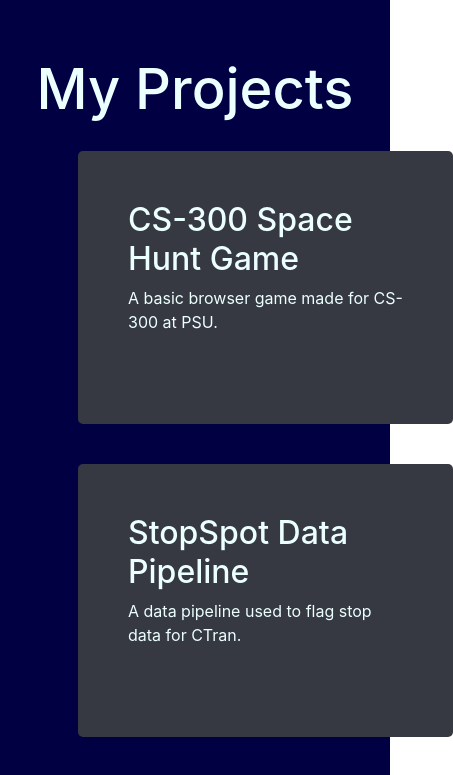
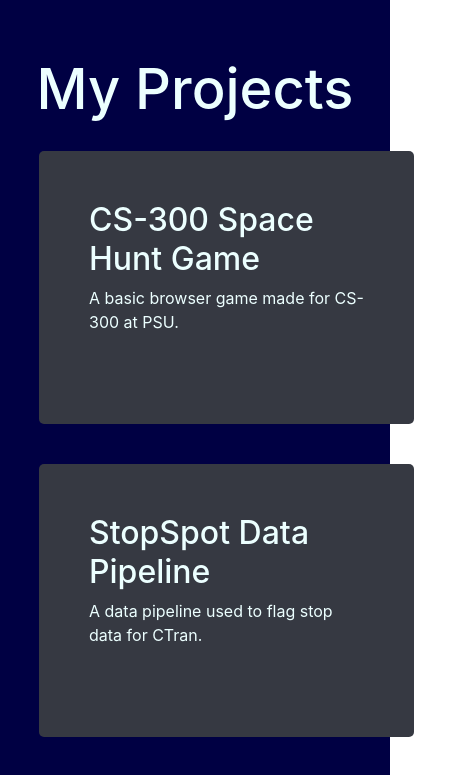
Before and after one commit to Erik-Hanson/erik-hanson.github.io, a plain HTML site: page index.html in a window 390 px wide. Shown: the part 1960-2735 px from the top of the page, 453 px wide, since content can reach past the window. Drawn offline with nearby package versions, Linux system fonts and the light colour scheme.

Commit message:
Fixing some stuff up

```diff
--- a/stylesheets/main.css
+++ b/stylesheets/main.css
@@ -275,6 +275,14 @@ header {
   .project {
     width: 90%;
   }
+
+}
+
+@media (max-width: 414px) {
+  #projectsGrid {
+    margin: auto;
+    padding-left: 0px;
+  }
 }
 
 .project h2 {
@@ -283,7 +291,6 @@ header {
 
 #contactSection {
   text-align: center;
-  /*height: auto; Weirdly, viewport was breaking it here so I had to do percentage*/
   background-color: #000043;
 }
 
```
Also changed, not shown: 1 other file.
